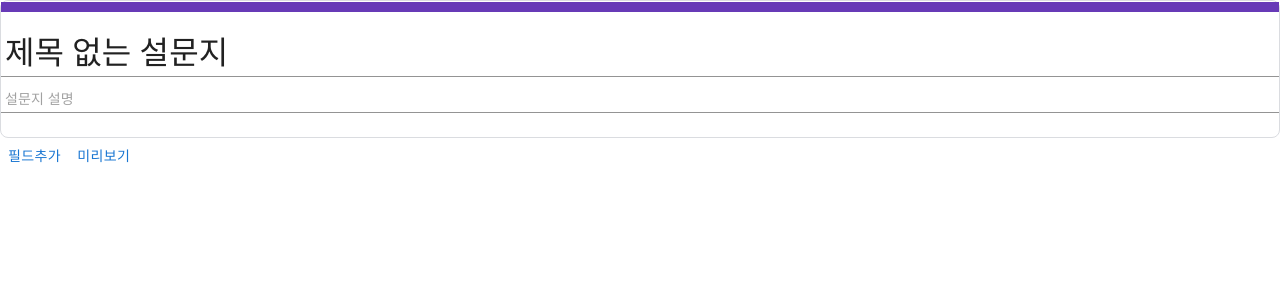
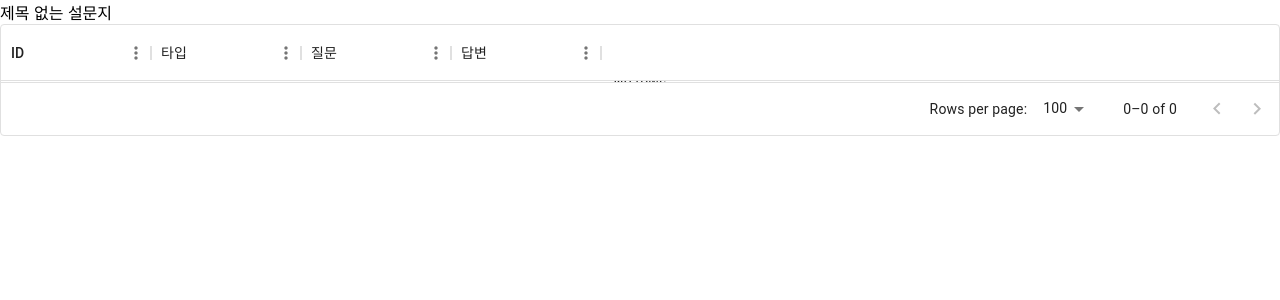
Before and after one commit to ChaeHyunIM/frontend_googleForm, a React (Vite) app: page /result in a window 1280 px wide. Before the commit this address led to /. Shown: the top 300 px of the page. Built offline with nearby package versions, Linux system fonts and the light colour scheme.

Commit message:
[Add] response submit

```diff
--- a/package.json
+++ b/package.json
@@ -16,7 +16,9 @@
   "dependencies": {
     "@emotion/react": "^11.11.1",
     "@emotion/styled": "^11.11.0",
+    "@mui/icons-material": "^5.14.19",
     "@mui/material": "^5.14.20",
+    "@mui/x-data-grid": "^6.18.4",
     "@reduxjs/toolkit": "^1.8.1",
     "localforage": "^1.10.0",
     "match-sorter": "^6.3.1",
--- a/src/App.tsx
+++ b/src/App.tsx
@@ -4,6 +4,7 @@ import { BrowserRouter as Router, Routes, Route, Navigate } from 'react-router-d
 // import { CreateFormPage } from './features/counter/Counter';
 import CreateFormPage from './pages/CreateFormPage';
 import PreviewFormPage from './pages/PreviewFormPage';
+import ResultPage from './pages/ResultPage';
 
 export default function App() {
   return (
@@ -27,6 +28,7 @@ export default function App() {
           <Route path="*" element={<Navigate replace to="/" />} />
           <Route path="/" element={<CreateFormPage />} />
           <Route path="/preview" element={<PreviewFormPage />} />
+          <Route path="/result" element={<ResultPage />} />
         </Routes>
       </Layout>
     </Router>
--- a/src/components/Drag.tsx
+++ b/src/components/Drag.tsx
@@ -1,6 +1,5 @@
 import React from 'react';
 import { Draggable, DraggableProvided } from 'react-beautiful-dnd';
-import DragIndicatorIcon from '@mui/icons-material/DragIndicator';
 
 interface DragProps {
   children: React.ReactNode;
--- a/src/pages/PreviewFormPage/index.tsx
+++ b/src/pages/PreviewFormPage/index.tsx
@@ -4,8 +4,10 @@ import Typography from '@mui/material/Typography';
 import TitleBox from '../../components/FormTitle/TitleBox';
 import PreviewQuestion from '../../components/Question/Preview';
 import Button from '@mui/material/Button';
+import { useNavigate } from 'react-router-dom';
 
-export default function Preview() {
+export default function PreviewFormPage() {
+  const navigate = useNavigate();
   const formFields = useAppSelector(state => state.formField);
   const formHeader = useAppSelector(state => state.formHeader);
 
@@ -23,7 +25,14 @@ export default function Preview() {
         })}
       </Stack>
       <Stack direction={'row'} justifyContent={'space-between'}>
-        <Button variant="contained">제출</Button>
+        <Button
+          variant="contained"
+          onClick={() => {
+            navigate('/result');
+          }}
+        >
+          제출
+        </Button>
         <Button variant="outlined">양식 지우기</Button>
       </Stack>
     </Stack>
--- /dev/null
+++ b/src/pages/ResultPage/index.tsx
@@ -0,0 +1,48 @@
+import { useAppSelector } from '../../app/hooks';
+import { DataGrid } from '@mui/x-data-grid';
+
+export default function ResultPage() {
+  const formFields = useAppSelector(state => state.formField);
+  const formResponse = useAppSelector(state => state.formResponse);
+  const formHeader = useAppSelector(state => state.formHeader);
+
+  const columns = [
+    {
+      field: 'id',
+      headerName: 'ID',
+      width: 150,
+    },
+    {
+      field: 'type',
+      headerName: '타입',
+      width: 150,
+    },
+    {
+      field: 'label',
+      headerName: '질문',
+      width: 150,
+    },
+    {
+      field: 'response',
+      headerName: '답변',
+      width: 150,
+    },
+  ];
+
+  const rows = formFields.map(field => {
+    return {
+      id: field.id,
+      type: field.type,
+      label: field.label,
+      response: formResponse[field.id],
+    };
+  });
+
+  return (
+    <div>
+      <h1>{formHeader.title}</h1>
+      <h2>{formHeader.description}</h2>
+      <DataGrid rows={rows} columns={columns} />
+    </div>
+  );
+}
```
Also changed, not shown: src/pages/ResultPage.tsx/index.tsx (deleted).
